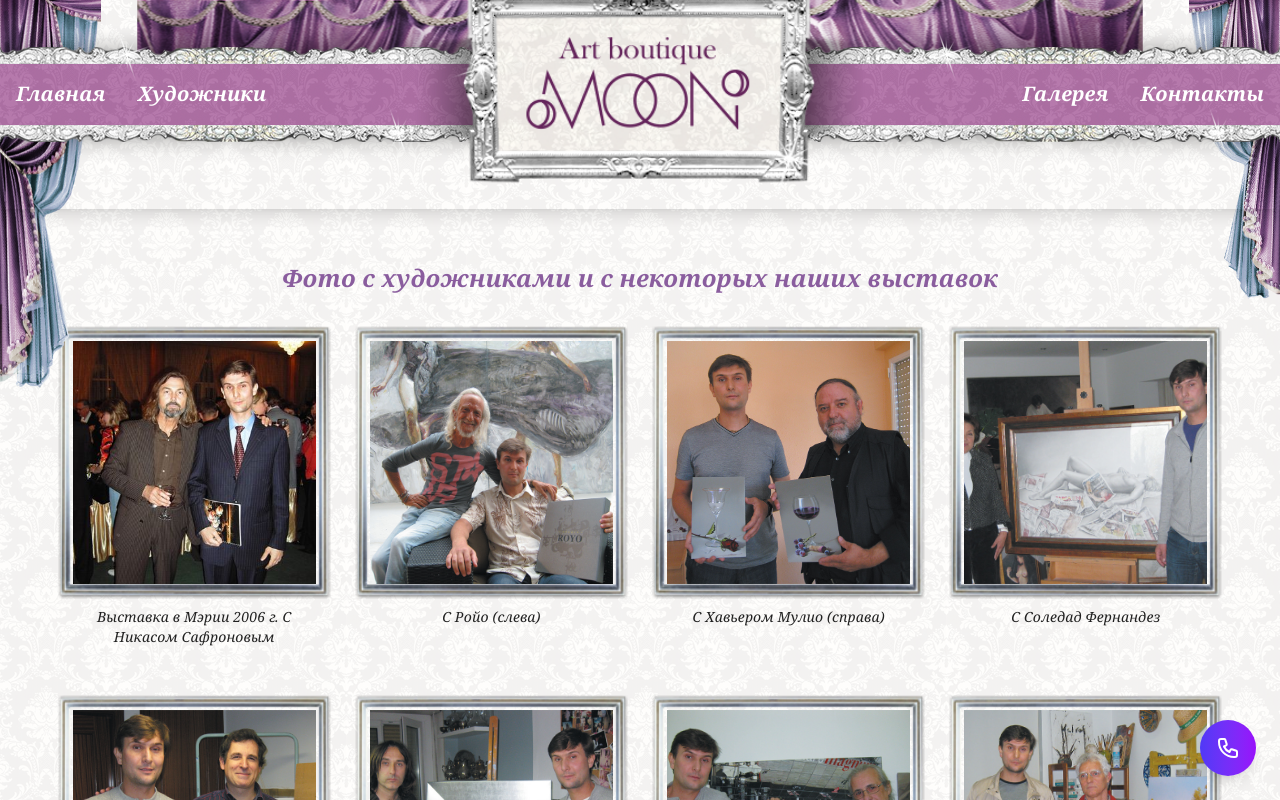
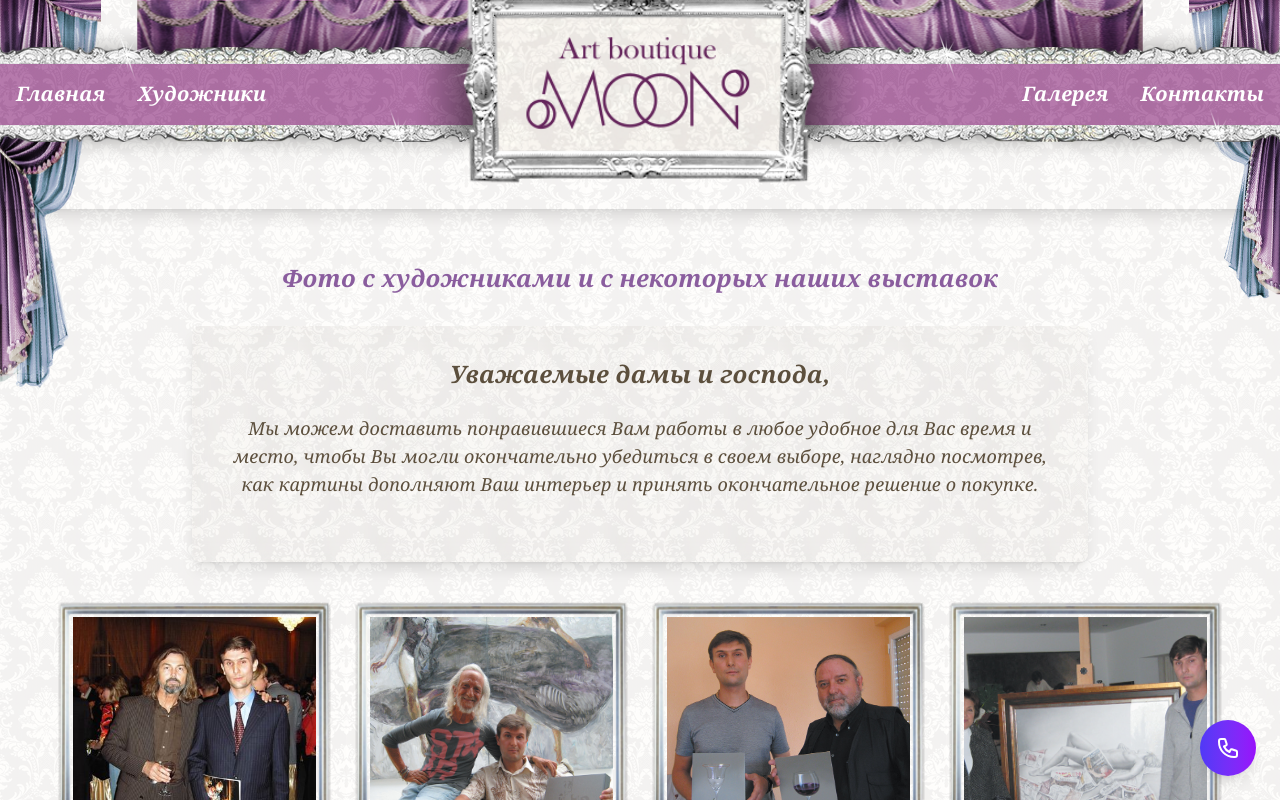
Before and after one commit to korobprog/artmoon-nextjs, a Next.js app: page /exhibitions in a window 1280 px wide. Shown: the top 800 px of the page. Built offline with nearby package versions, Linux system fonts and the light colour scheme.

Commit message:
refactor: restructure app layout and improve preview handling
Restructure app layout by nesting components within ClientPreviewWrapper, improve preview page logic to properly handle first visits, and make minor UI adjustments to text colors and component styling.

```diff
--- a/src/app/layout.tsx
+++ b/src/app/layout.tsx
@@ -30,9 +30,10 @@ export default function RootLayout({
         <ImageOptimizer />
         <ScriptOptimizer />
         <Providers>
-          <ClientPreviewWrapper />
-          <ClientNavbar />
-          <CurtainsContent>{children}</CurtainsContent>
+          <ClientPreviewWrapper>
+            <ClientNavbar />
+            <CurtainsContent>{children}</CurtainsContent>
+          </ClientPreviewWrapper>
         </Providers>
         <YandexMetrika />
       </body>
--- a/src/components/ArtistPhotos.tsx
+++ b/src/components/ArtistPhotos.tsx
@@ -43,7 +43,10 @@ export default function ArtistPhotos() {
               </div>
 
               {/* Подпись к фото */}
-              <div className="photo-title text-center mt-2 mb-6 px-2 text-sm font-georgia">
+              <div
+                className="photo-title text-center mt-2 mb-6 px-2 text-sm font-georgia"
+                style={{ color: '#5c4f3d' }}
+              >
                 {photo.title}
               </div>
             </div>
--- a/src/components/ClientPreviewWrapper.tsx
+++ b/src/components/ClientPreviewWrapper.tsx
@@ -9,11 +9,21 @@ const PreviewPage = dynamic(() => import('@/components/PreviewPage'), {
   loading: () => null,
 });
 
-export default function ClientPreviewWrapper() {
+interface ClientPreviewWrapperProps {
+  children?: React.ReactNode;
+}
+
+export default function ClientPreviewWrapper({
+  children,
+}: ClientPreviewWrapperProps) {
   // Состояние для блокировки рендеринга основного контента
   const [isPreviewChecked, setIsPreviewChecked] = useState(false);
   // Состояние для отслеживания среды Vercel
   const [isVercelEnv, setIsVercelEnv] = useState(false);
+  // Состояние для отслеживания завершения показа превью
+  const [isPreviewClosed, setIsPreviewClosed] = useState(false);
+  // Состояние для отслеживания первого посещения
+  const [isFirstVisit, setIsFirstVisit] = useState(false);
 
   // Эффект для установки флага проверки превью и определения среды Vercel
   useEffect(() => {
@@ -24,10 +34,7 @@ export default function ClientPreviewWrapper() {
 
     setIsVercelEnv(isVercel);
 
-    // Устанавливаем флаг, что проверка превью выполнена
-    setIsPreviewChecked(true);
-
-    // Добавляем класс к body для предотвращения прокрутки во время показа превью
+    // Проверяем localStorage для определения первого посещения
     const checkLocalStorage = () => {
       try {
         // Проверяем localStorage и sessionStorage
@@ -43,10 +50,17 @@ export default function ClientPreviewWrapper() {
 
         if (!hasVisited || isExpired) {
           document.body.classList.add('overflow-hidden');
+          setIsFirstVisit(true);
+        } else {
+          setIsFirstVisit(false);
         }
       } catch (error) {
         console.error('Error checking localStorage:', error);
+        setIsFirstVisit(false);
       }
+
+      // Устанавливаем флаг, что проверка превью выполнена
+      setIsPreviewChecked(true);
     };
 
     checkLocalStorage();
@@ -57,6 +71,7 @@ export default function ClientPreviewWrapper() {
     if (isVercel) {
       safetyTimer = setTimeout(() => {
         document.body.classList.remove('overflow-hidden');
+        setIsPreviewClosed(true);
         console.log('Vercel safety timer: removed overflow-hidden');
       }, 15000); // 15 секунд максимум для Vercel
     }
@@ -82,11 +97,27 @@ export default function ClientPreviewWrapper() {
     };
   }, [isPreviewChecked]);
 
-  // Передаем информацию о среде Vercel в PreviewPage
-  return (
-    <PreviewPage
-      onPreviewClosed={() => document.body.classList.remove('overflow-hidden')}
-      isVercelEnvironment={isVercelEnv}
-    />
-  );
+  // Обработчик закрытия превью
+  const handlePreviewClosed = () => {
+    document.body.classList.remove('overflow-hidden');
+    setIsPreviewClosed(true);
+  };
+
+  // Если проверка не выполнена, не отображаем ничего
+  if (!isPreviewChecked) {
+    return null;
+  }
+
+  // Если это первое посещение и превью еще не закрыто, показываем только превью
+  if (isFirstVisit && !isPreviewClosed) {
+    return (
+      <PreviewPage
+        onPreviewClosed={handlePreviewClosed}
+        isVercelEnvironment={isVercelEnv}
+      />
+    );
+  }
+
+  // В противном случае показываем основной контент
+  return <>{children}</>;
 }
--- a/src/components/ExhibitionsGallery.tsx
+++ b/src/components/ExhibitionsGallery.tsx
@@ -86,6 +86,26 @@ export default function ExhibitionsGallery() {
         Фото с художниками и с некоторых наших выставок
       </h2>
 
+      <div
+        className="max-w-4xl mx-auto bg-white/10 backdrop-blur-sm p-8 rounded-lg shadow-lg mb-10"
+        style={{
+          backgroundImage: 'url(/styles/pattern.png)',
+          backgroundRepeat: 'repeat',
+          color: '#5c4f3d',
+        }}
+      >
+        <h2 className="text-2xl font-georgia-bold-italic mb-6 text-center">
+          Уважаемые дамы и господа,
+        </h2>
+
+        <p className="mb-8 text-lg text-center font-georgia">
+          Мы можем доставить понравившиеся Вам работы в любое удобное для Вас
+          время и место, чтобы Вы могли окончательно убедиться в своем выборе,
+          наглядно посмотрев, как картины дополняют Ваш интерьер и принять
+          окончательное решение о покупке.
+        </p>
+      </div>
+
       <div className="photos-list grid grid-cols-1 sm:grid-cols-2 md:grid-cols-3 lg:grid-cols-4 gap-6 px-4">
         {exhibitions.map((exhibition) => (
           <div
@@ -121,7 +141,10 @@ export default function ExhibitionsGallery() {
             </div>
 
             {/* Подпись к фото */}
-            <div className="photo-title text-center mt-2 mb-6 px-2 text-sm font-georgia">
+            <div
+              className="photo-title text-center mt-2 mb-6 px-2 text-sm font-georgia"
+              style={{ color: '#5c4f3d' }}
+            >
               {exhibition.title}
             </div>
           </div>
--- a/src/components/HomeImage.tsx
+++ b/src/components/HomeImage.tsx
@@ -49,9 +49,9 @@ export default function HomeImage() {
       style={{
         height: '600px',
         boxShadow: '0 10px 25px rgba(0,0,0,0.2), 0 0 15px rgba(0,0,0,0.1)',
-        zIndex: -1,
+        zIndex: -20,
         position: 'relative',
-        willChange: 'transform, opacity, z-index',
+        willChange: 'transform, opacity',
       }}
       onMouseMove={handleMouseMove}
       onMouseEnter={() => setIsHovering(true)}
@@ -82,7 +82,7 @@ export default function HomeImage() {
           style={{
             objectFit: 'cover',
             objectPosition: 'center',
-            zIndex: -1,
+            zIndex: -25,
           }}
           className="transition-all duration-300"
         />
--- a/src/components/Navbar.tsx
+++ b/src/components/Navbar.tsx
@@ -121,7 +121,7 @@ function Navbar() {
       {!isScrolled && isHomePage && (
         <div
           className="relative w-full max-w-4xl mx-auto"
-          style={{ marginTop: '-80px', zIndex: -10 }}
+          style={{ marginTop: '-80px', zIndex: -30 }}
         >
           <LazyHomeImage />
         </div>
--- a/src/components/navbar/NavbarTitle.tsx
+++ b/src/components/navbar/NavbarTitle.tsx
@@ -1,6 +1,7 @@
 'use client';
 
 import React, { memo } from 'react';
+import Link from 'next/link';
 import { NAVBAR_STYLES } from './navbarStyles';
 
 interface NavbarTitleProps {
@@ -26,9 +27,14 @@ const NavbarTitle: React.FC<NavbarTitleProps> = ({ isScrolled }) => {
       className="absolute left-0 w-full flex justify-center items-center transition-all duration-500 ease-in-out"
       style={titleStyle}
     >
-      <h1 className="text-white text-2xl md:text-3xl font-georgia-italic tracking-wider">
-        Art<span className="font-georgia">«MOON»</span>
-      </h1>
+      <Link
+        href="/"
+        className="cursor-pointer hover:text-purple-300 transition-colors duration-300"
+      >
+        <h1 className="text-white text-2xl md:text-3xl font-georgia-italic tracking-wider">
+          Art<span className="font-georgia">«MOON»</span>
+        </h1>
+      </Link>
     </div>
   );
 };
```
